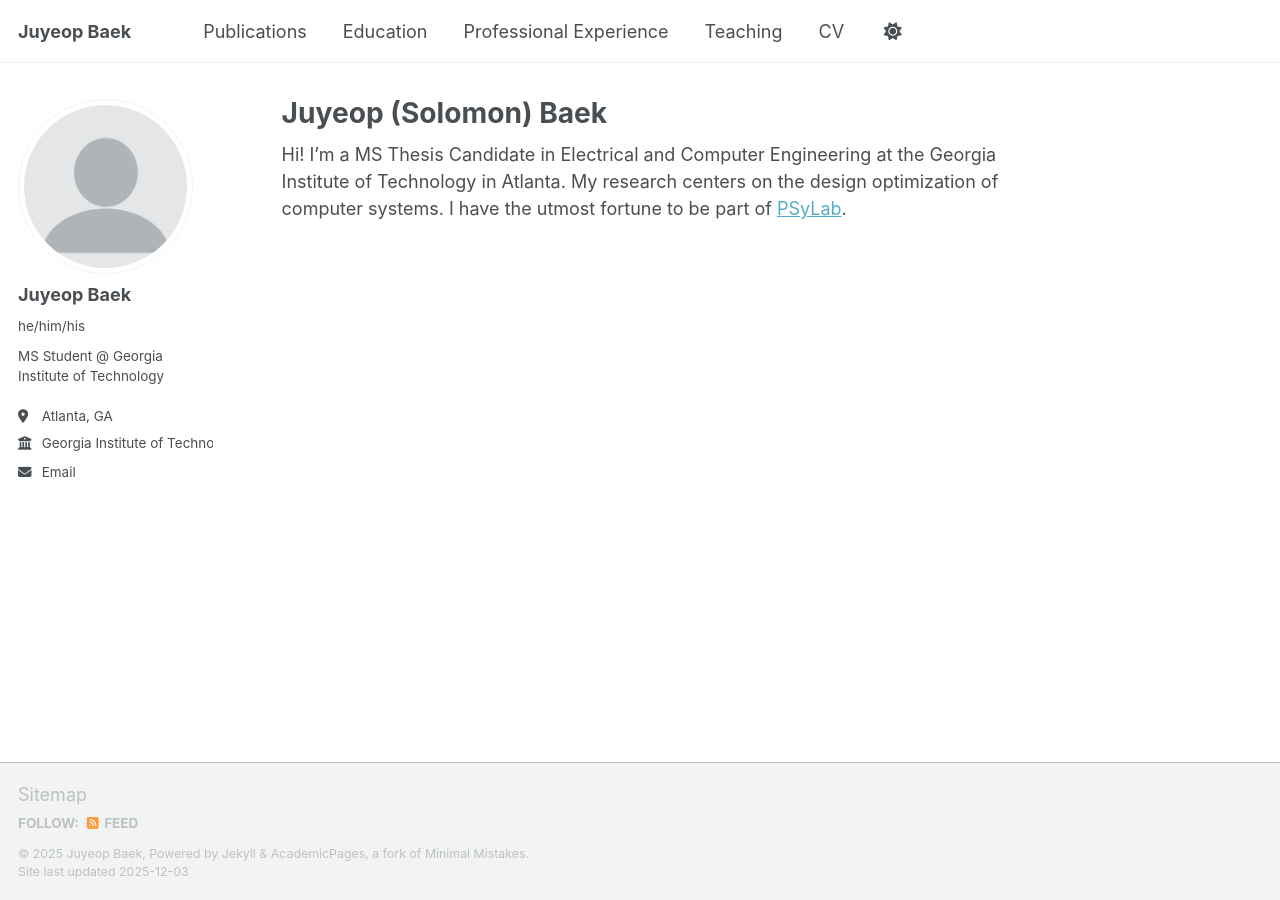
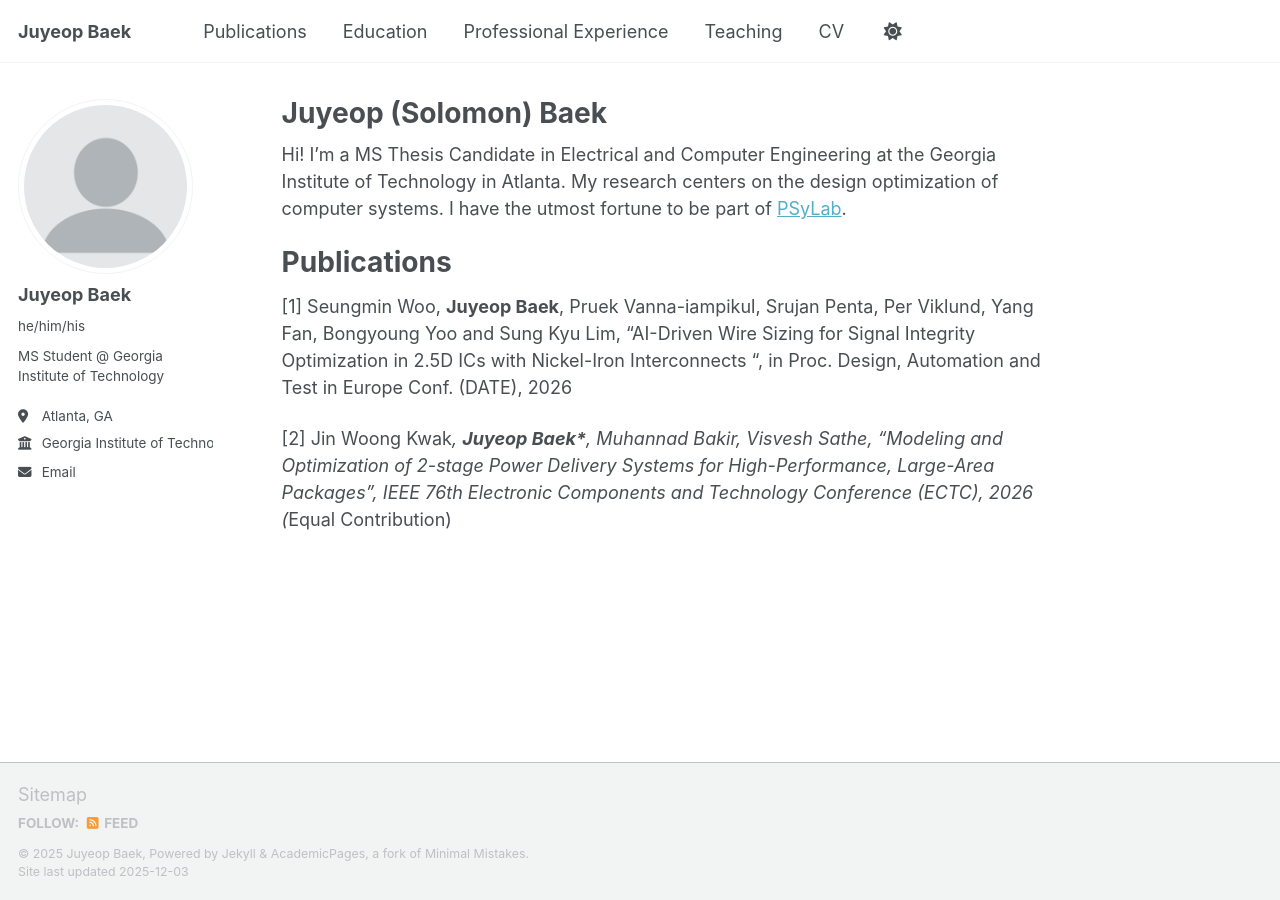
Before and after one commit to solomonbaek/solomonbaek.github.io, a Jekyll site: the page built from _pages/about.md, in a window 1280 px wide. Built offline with Jekyll 4.4.1, drawn with Linux system fonts in a browser that asks for light colours; a script bundle is joined from its source files by our own code; library files that are not in the unit come from our copies.

Commit message:
Update about.md

```diff
--- a/_pages/about.md
+++ b/_pages/about.md
@@ -8,3 +8,10 @@ redirect_from:
 ---
 
 Hi! I'm a MS Thesis Candidate in Electrical and Computer Engineering at the Georgia Institute of Technology in Atlanta. My research centers on the design optimization of computer systems. I have the utmost fortune to be part of [PSyLab](https://psylab.ece.gatech.edu/).
+
+Publications
+======
+
+[1] Seungmin Woo, __Juyeop Baek__, Pruek Vanna-iampikul, Srujan Penta, Per Viklund, Yang Fan, Bongyoung Yoo and Sung Kyu Lim, "AI-Driven Wire Sizing for Signal Integrity Optimization in 2.5D ICs with Nickel-Iron Interconnects ", in Proc. Design, Automation and Test in Europe Conf. (DATE), 2026
+
+[2] Jin Woong Kwak*, __Juyeop Baek*__, Muhannad Bakir, Visvesh Sathe, “Modeling and Optimization of 2-stage Power Delivery Systems for High-Performance, Large-Area Packages”, IEEE 76th Electronic Components and Technology Conference (ECTC), 2026 (*Equal Contribution)
```
